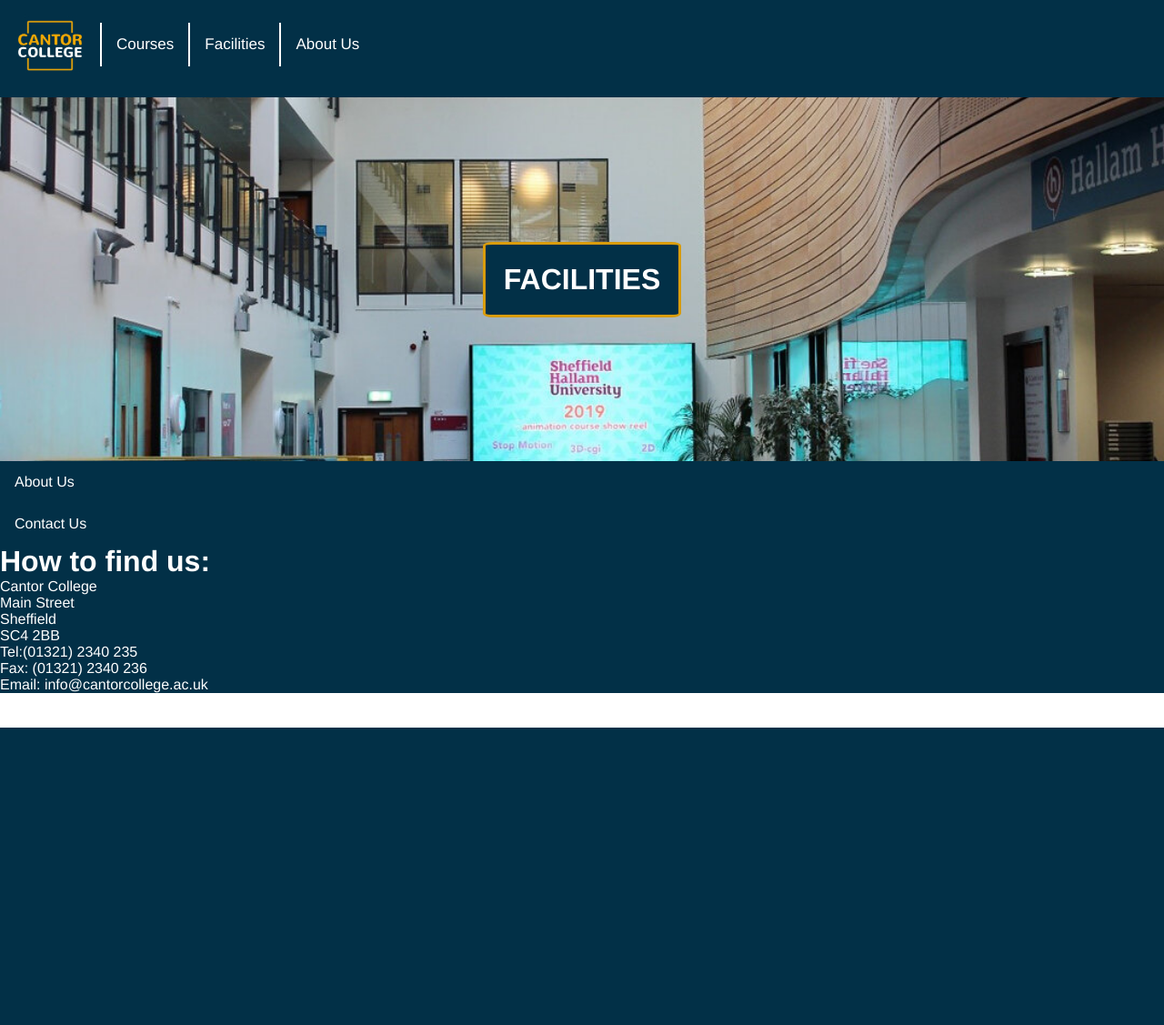
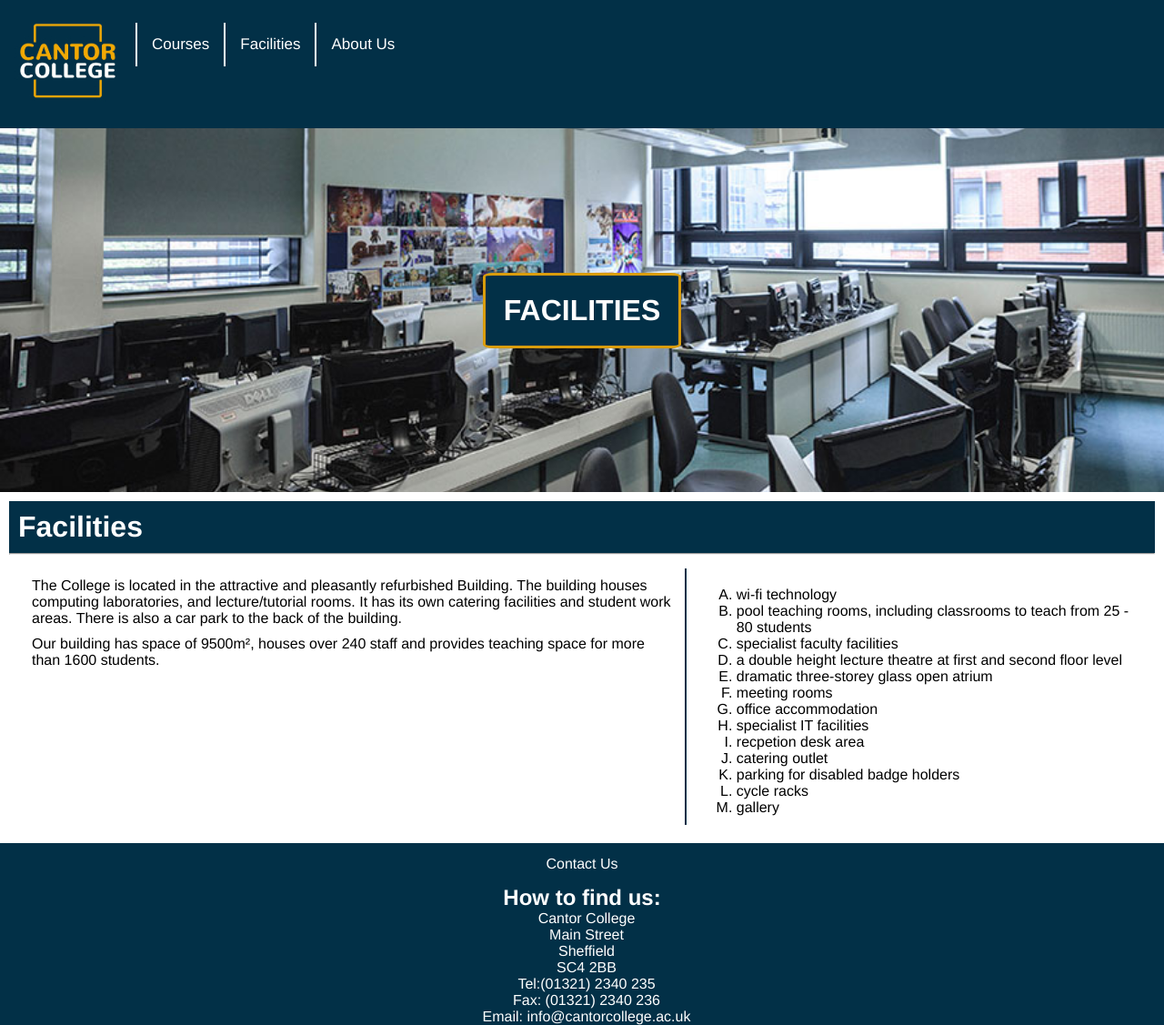
Before and after one commit to gigo890/Cantor-College, a PHP site: page /facilities.php in a window 1280 px wide. Shown: the whole page at 91% size. Before the commit the page ends 800 px from the top, so only its background shows below. Run offline with PHP 8.4, Linux system fonts and the light colour scheme.

Commit message:
02/01/2024 23:13

```diff
--- a/css/desktop.css
+++ b/css/desktop.css
@@ -33,12 +33,25 @@
   text-decoration: none;
 }
 
-.icon{
+.menu{
   display: none;
 }
-.nav > .active{
+.nav > .home{
   display:none;
 }
 #myLinks a:hover {
   background-color: #022030;
 }
+.container .info{
+  display: flex;
+  margin: 5px;
+  padding: 10px;
+  gap: 15px;
+}
+.info .text{
+  width:60%;
+  border-right: #023047 solid 2px
+}
+.info .list{
+  width: 40%;
+}
--- a/css/mobile.css
+++ b/css/mobile.css
@@ -9,14 +9,14 @@
 .nav #myLinks{
     display:none;
 }
-.nav a{
+.nav a,div.menu{
     color:white;
     padding: 14px 16px;
     text-decoration: none;
     font-size: 17px;
     display: block;
 }
-.nav a.icon {
+.nav .menu {
     background: #023047;
     position: absolute;
 
@@ -25,13 +25,13 @@
 
     margin-top: 18px;
 }
-.active {
+.home {
     background-color: #023047;
     color: white;
 }
 
 /* MENU ICON */
-.icon {
+.menu {
     display: inline-block;
     cursor: pointer;
     vertical-align: middle;
@@ -61,13 +61,19 @@
     text-align: left;
     padding: 14px 16px;
     text-decoration: none;
+    text-align: center;
 }
 div.footer > h1{
     color: white;
+    font-size: 24px;
 }
 div.footer > p{
     color: white;
     padding: 14px, 2px;
+    margin-left: 10px;
+}
+.footer{
+    text-align: center;
 }
 
 /* GRID */
@@ -90,8 +96,8 @@ div.grid > a.page{
     justify-content: center;
     align-items: center;
 
-    height: 200px;
-    width: 200px;
+    height: 300px;
+    width: 300px;
     margin: 5px;
     padding: 20px;
     color: white;
@@ -102,6 +108,7 @@ div.grid > a.page{
     border-width: 5px;
 
     text-decoration: none;
+    text-align:center;
 }
 div.grid > a.page > .pageimg{
     background-repeat: no-repeat;
@@ -112,13 +119,22 @@ div.grid > a.page > .pageimg{
     aspect-ratio: 1;
 }
 .pageimg#courses{
-    background-image: url("../images/cantor-lecture-theatre-3.jpg");
+    background-image: url("../images/Cantor-atrium-4.jpg");
 }
 .pageimg#facilities{
     background-image: url("../images/Cantor-atrium-4.jpg");
 }
 .pageimg#about-us{
-
+    background-image: url("../images/Cantor-atrium-4.jpg");
+}
+.pageimg#learning-resources{
+    background-image: url("../images/Cantor-atrium-4.jpg");
+}
+.pageimg#information-for-students{
+    background-image: url("../images/Cantor-atrium-4.jpg")
+}
+.pageimg#information-for-business{
+    background-image: url("../images/Cantor-atrium-4.jpg")
 }
 
 
@@ -140,11 +156,24 @@ div.grid > a.page > .pageimg{
     background-image: url("../images/20230829_111351.jpg");
 }
 .banner#courses{
-    background-image: url("../images/");
+    background-image: url("../images/cantor-lecture-theatre-3.jpg");
 }
 .banner#facilities{
-    background-image: url("../images/Cantor-Atrium-4.jpg");
+    background-image: url("../images/ACES-036-Computing-Playstation-Lab-2.jpg");
 }
+.banner#about-us{
+    background-image: url("../images/IMG_1089.jpeg");
+}
+.banner#learning-resources{
+    background-image: url("../images/learning-resources-banner.jpg");
+}
+.banner#information-for-business{
+    background-image: url("../images/info-for-business-banner.jpg");
+}
+.banner#information-for-students{
+    background-image: url("../images/info-for-students-banner.webp");
+}
+
 .banner > h1{
     background-color: #023047;
     color: white;
@@ -160,3 +189,34 @@ div.grid > a.page > .pageimg{
     margin: 0px;
     font-family: helvetica, arial, sans-serif;
 }
+
+.container{
+    margin: 10px;
+  }
+.container p{
+    margin:10px;
+}
+.container h1{
+    color: white;
+    padding: 10px;
+    background-color: #023047;
+}
+.container ul{
+    padding: 16px 14px;
+    margin-left: 10px;
+}
+.container h2{
+    padding: 10px
+}
+.container ul > li{
+    margin-left: 20px;
+}
+.list > ul{
+    list-style-type:upper-alpha;
+    padding: 10px;
+    margin-top: 10px;
+}
+.list > ul > ul{
+    list-style-type: lower-roman;
+    margin: 10px;
+}
--- a/facilities.php
+++ b/facilities.php
@@ -12,6 +12,34 @@
     <div class = "banner" id = "facilities">
         <h1>FACILITIES</h1>
     </div>
+    <div class="container">
+        <h1>Facilities</h1>
+        <hr>
+        <div class="info">
+            <div class="text">
+                <p>The College is located in the attractive and pleasantly refurbished Building. The building houses computing laboratories, and lecture/tutorial rooms. It has its own catering facilities and student work areas. There is also a car park to the back of the building.</p>
+                <p>Our building has space of 9500m², houses over 240 staff and provides teaching space for more than 1600 students.</p>
+            </div>
+
+            <div class="list">
+                <ul>
+                    <li>wi-fi technology</li>
+                    <li>pool teaching rooms, including classrooms to teach from 25 - 80 students</li>
+                    <li>specialist faculty facilities</li>
+                    <li>a double height lecture theatre at first and second floor level</li>
+                    <li>dramatic three-storey glass open atrium</li>
+                    <li>meeting rooms</li>
+                    <li>office accommodation</li>
+                    <li>specialist IT facilities</li>
+                    <li>recpetion desk area</li>
+                    <li>catering outlet</li>
+                    <li>parking for disabled badge holders</li>
+                    <li>cycle racks</li>
+                    <li>gallery</li>
+                </ul>
+            </div>
+        </div>
+    </div>
 
     <footer>
         <?php include("footer.php")?>
--- a/footer.php
+++ b/footer.php
@@ -9,7 +9,6 @@
 <body>
     <div class = "footer">
         <ul>
-            <li><a href="index.php">About Us</a></li>
             <li><a href="inded.php">Contact Us</a></li>
             <li></li>
         </ul>
--- a/header.php
+++ b/header.php
@@ -8,18 +8,18 @@
 <body>
     <div class = "nav">
         <ul>
-        <li><a href="index.php" class="active"><img src="images/logo.jpg" alt=""></a></li>
+        <li><a href="index.php" class="home"><img src="images/logo.jpg" alt="college logo"></a></li>
         <div id="myLinks">
             <li><a href="courses.php">Courses</a></li>
             <li><a href="facilities.php">Facilities</a></li>
             <li><a href="about-us.php">About Us</a></li>
         </div>
         <div class="icon-container">
-            <a href="javascript:void(0);" class="icon" onclick ="myFunction()">
+            <div href="javascript:void(0);" class="menu" alt="open menu" onclick ="myFunction()">
                 <div class="bar1"></div>
                 <div class="bar2"></div>
                 <div class="bar3"></div>
-            </a>
+            </div>
         </div>
         </ul>
     </div>
--- a/index.php
+++ b/index.php
@@ -22,6 +22,10 @@
             <div class="pageimg" id="facilities"></div>
             <h1>Facilities</h1>
         </a>
+        <a class="page" href="about-us.php">
+            <div class="pageimg" id="about-us"></div>
+            <h1>About Us</h1>
+        </a>
     </div>
     </div>
 
```
Also changed, not shown: about-us.php (+22 -1 lines), contact-us.php (added, +18 -0 lines), information-for-business.php (added, +24 -0 lines), information-for-staff.php (added, +20 -0 lines), information-for-students.php (added, +61 -0 lines), learning-resources.php (added, +60 -0 lines), images/info-for-business-banner.jpg (added), images/info-for-students-banner.webp (added), images/learning-resources-banner.jpg (added), images/logo.jpg.
